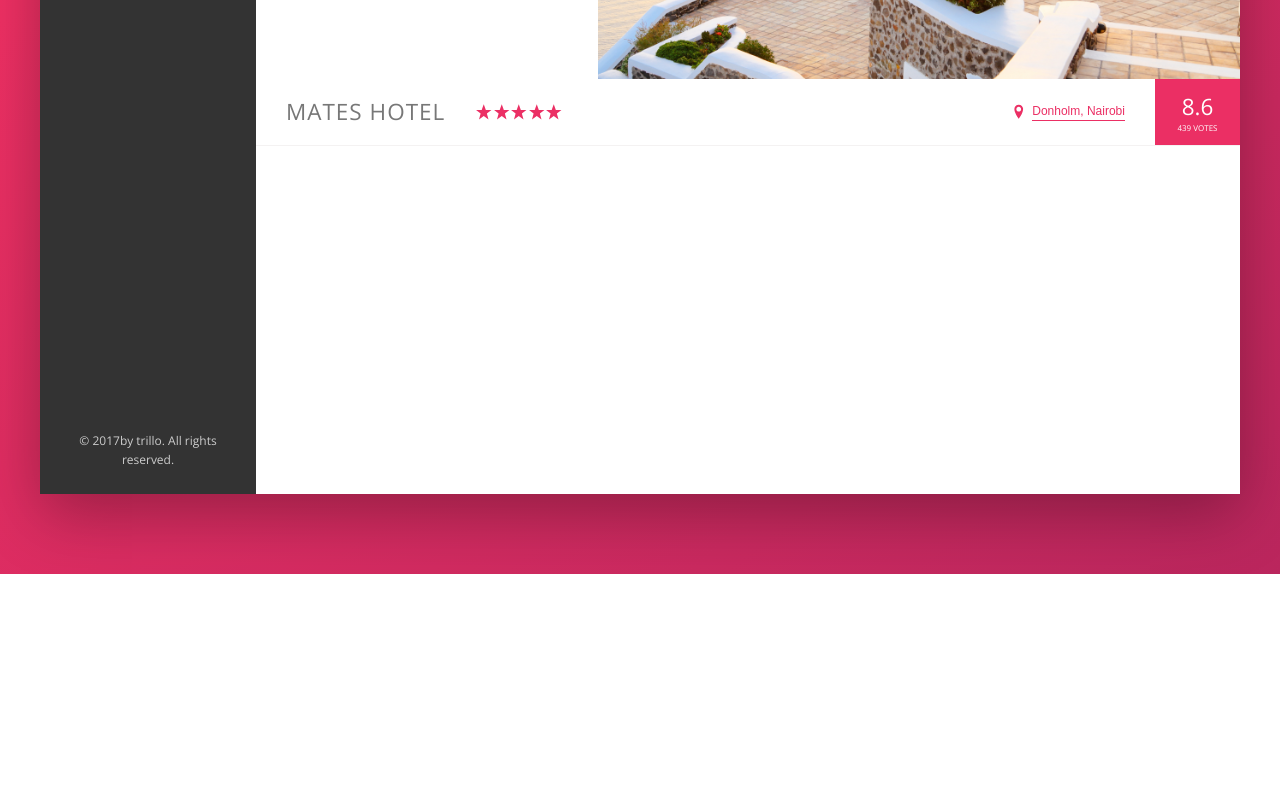
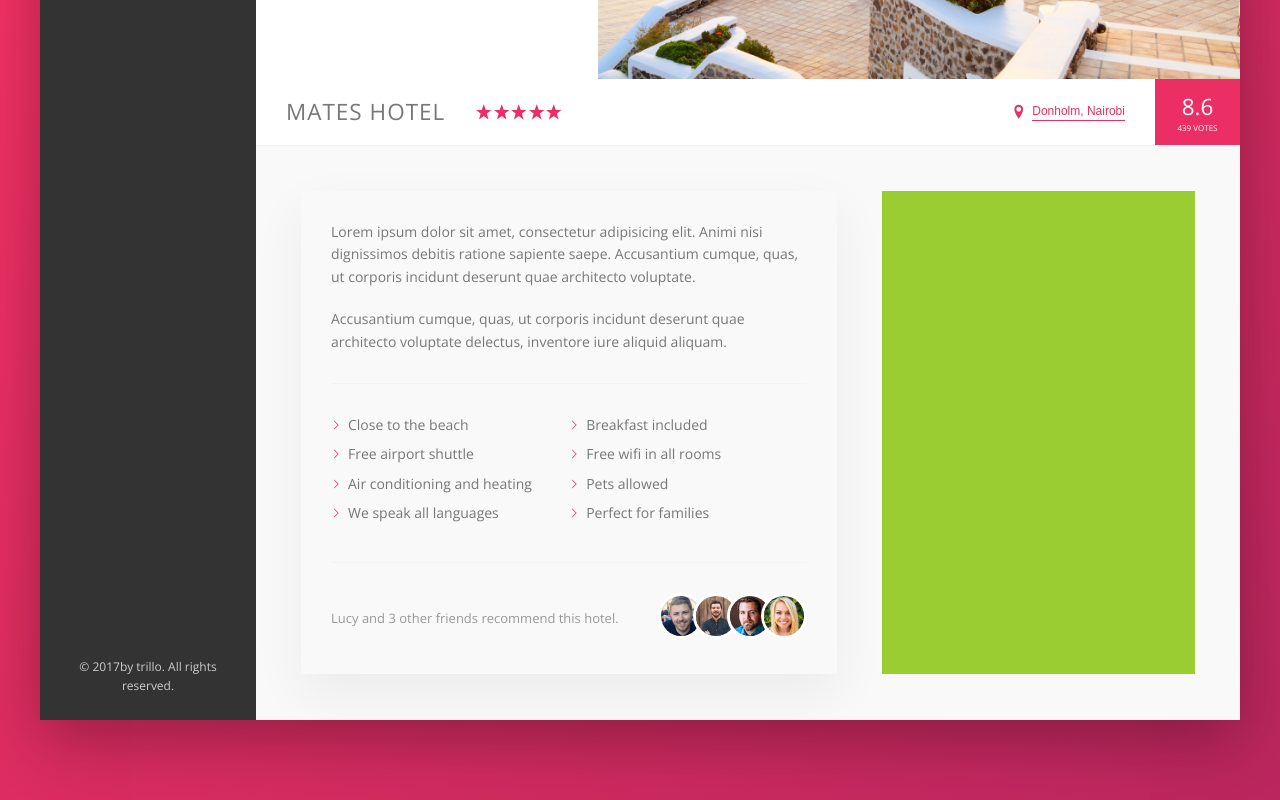
Before and after one commit to PhillipNzau/Trillo, a website: page index.html in a window 1280 px wide. Shown: the part 456-1256 px from the top of the page. Before the commit the page ends 1030 px from the top, so only its background shows below. Drawn offline with nearby package versions, Linux system fonts and the light colour scheme.

Commit message:
recommend complete

```diff
--- a/index.html
+++ b/index.html
@@ -15,9 +15,12 @@
   </head>
   <body>
     <div class="container">
+      <!-- Header section -->
       <header class="header">
+        <!-- logo -->
         <img src="img/logo.png" alt="Trillo logo" class="logo" />
 
+        <!-- serach form -->
         <form action="#" class="search">
           <input
             type="text"
@@ -31,6 +34,7 @@
           </button>
         </form>
 
+        <!-- header nav -->
         <nav class="user-nav">
           <div class="user-nav__icon-box">
             <svg class="user-nav__icon">
@@ -58,6 +62,7 @@
       </header>
 
       <div class="content">
+        <!-- Sidebar section -->
         <nav class="sidebar">
           <ul class="side-nav">
             <li class="side-nav__item side-nav__item--active">
@@ -105,6 +110,7 @@
         </nav>
 
         <main class="hotel-view">
+          <!-- gallery section -->
           <div class="gallery">
             <figure class="gallery__item">
               <img
@@ -131,6 +137,7 @@
             </figure>
           </div>
 
+          <!-- Overview section -->
           <div class="overview">
             <h1 class="overview__heading">Mates Hotel</h1>
 
@@ -169,6 +176,68 @@
               <div class="overview__rating-count">439 votes</div>
             </div>
           </div>
+
+          <!-- Detail section -->
+          <div class="detail">
+            <div class="description">
+              <p class="paragraph">
+                Lorem ipsum dolor sit amet, consectetur adipisicing elit. Animi
+                nisi dignissimos debitis ratione sapiente saepe. Accusantium
+                cumque, quas, ut corporis incidunt deserunt quae architecto
+                voluptate.
+              </p>
+
+              <p class="paragraph">
+                Accusantium cumque, quas, ut corporis incidunt deserunt quae
+                architecto voluptate delectus, inventore iure aliquid aliquam.
+              </p>
+
+              <ul class="list">
+                <li class="list__item">Close to the beach</li>
+                <li class="list__item">Breakfast included</li>
+                <li class="list__item">Free airport shuttle</li>
+                <li class="list__item">Free wifi in all rooms</li>
+                <li class="list__item">Air conditioning and heating</li>
+                <li class="list__item">Pets allowed</li>
+                <li class="list__item">We speak all languages</li>
+                <li class="list__item">Perfect for families</li>
+              </ul>
+
+              <div class="recommend">
+                <p class="recommend__count">
+                  Lucy and 3 other friends recommend this hotel.
+                </p>
+
+                <div class="recommend__friends">
+                  <img
+                    src="img/user-3.jpg"
+                    alt="Friend 1"
+                    class="recommend__photo"
+                  />
+
+                  <img
+                    src="img/user-4.jpg"
+                    alt="Friend 2"
+                    class="recommend__photo"
+                  />
+
+                  <img
+                    src="img/user-5.jpg"
+                    alt="Friend 3"
+                    class="recommend__photo"
+                  />
+
+                  <img
+                    src="img/user-6.jpg"
+                    alt="Friend 4"
+                    class="recommend__photo"
+                  />
+                </div>
+              </div>
+            </div>
+
+            <div class="user-reviews"></div>
+          </div>
         </main>
       </div>
     </div>
--- a/sass/_base.scss
+++ b/sass/_base.scss
@@ -31,6 +31,9 @@ Grey dark 3: #999
   --color-grey-dark-3: #999;
 
   --shadow-dark: 0 2rem 6rem rgba(0, 0, 0, 0.3);
+  --shadow-light: 0 2rem 5rem rgba(0, 0, 0, 0.06);
+
+  --line: 1px solid var(--color-grey-light-2);
 }
 
 * {
--- a/sass/_components.scss
+++ b/sass/_components.scss
@@ -209,7 +209,7 @@
 .overview {
   display: flex;
   align-items: center;
-  border-bottom: 1px solid var(--color-grey-light-2);
+  border-bottom: var(--line);
 
   &__heading {
     font-size: 2.25rem;
@@ -307,3 +307,70 @@
     box-shadow: none;
   }
 }
+
+/////////////////////////////
+//paragraph
+.paragraph:not(:last-of-type) {
+  margin-bottom: 2rem;
+}
+
+/////////////////////////////
+//List
+.list {
+  list-style: none;
+  margin: 3rem 0;
+  padding: 3rem 0;
+  border-top: var(--line);
+  border-bottom: var(--line);
+
+  display: flex;
+  flex-wrap: wrap;
+
+  &__item {
+    flex: 0 0 50%;
+    margin-bottom: 0.7rem;
+  }
+
+  &__item::before {
+    content: "";
+    display: inline-block;
+    width: 1rem;
+    height: 1rem;
+    margin-right: 7px;
+
+    // older browsers
+    // background-image: url(../img/chevron-thin-right.svg);
+    // background-size: cover;
+
+    //Newer browser
+    background-color: var(--color-primary);
+    mask-image: url(../img/chevron-thin-right.svg);
+    mask-size: cover;
+  }
+}
+
+/////////////////////////////
+//Recommend
+.recommend {
+  font-size: 1.3rem;
+  color: var(--color-grey-dark-3);
+
+  display: flex;
+  align-items: center;
+
+  &__count {
+    margin-right: auto;
+  }
+
+  &__photo {
+    box-sizing: content-box;
+    height: 4rem;
+    width: 4rem;
+    border-radius: 50%;
+    border: 3px solid #fff;
+
+    &:not(:last-child) {
+      margin-right: -1.5rem;
+    }
+  }
+}
--- a/sass/_layout.scss
+++ b/sass/_layout.scss
@@ -14,7 +14,7 @@
 
   height: 7rem;
   background-color: #fff;
-  border-bottom: 1px solid var(--color-grey-light-2);
+  border-bottom: var(--line);
 
   font-size: 1.4rem;
 }
@@ -36,6 +36,24 @@
 .hotel-view {
   flex: 1;
   background-color: #fff;
+}
 
-  height: 80rem;
+.detail {
+  display: flex;
+  padding: 4.5rem;
+  background-color: var(--color-grey-light-1);
+  border-bottom: var(--line);
 }
+
+.description {
+  font-size: 1.4rem;
+  box-shadow: var(--shadow-light);
+  padding: 3rem;
+  flex: 0 0 60%;
+  margin-right: 4.5rem;
+}
+
+.user-reviews {
+  background-color: yellowgreen;
+  flex: 1;
+}
```
Also changed, not shown: css/style.css.
